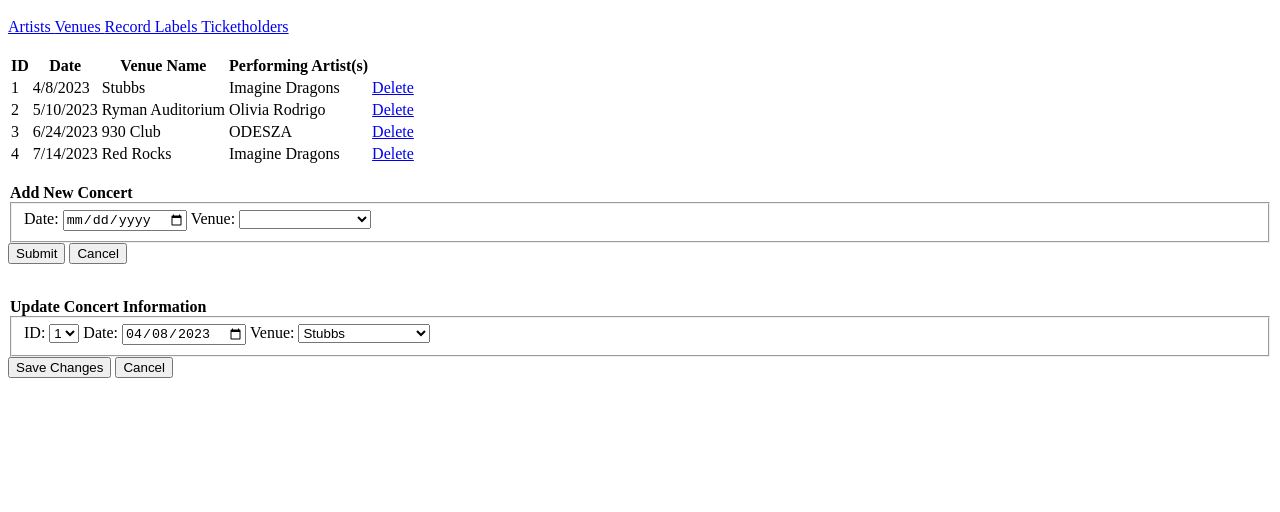
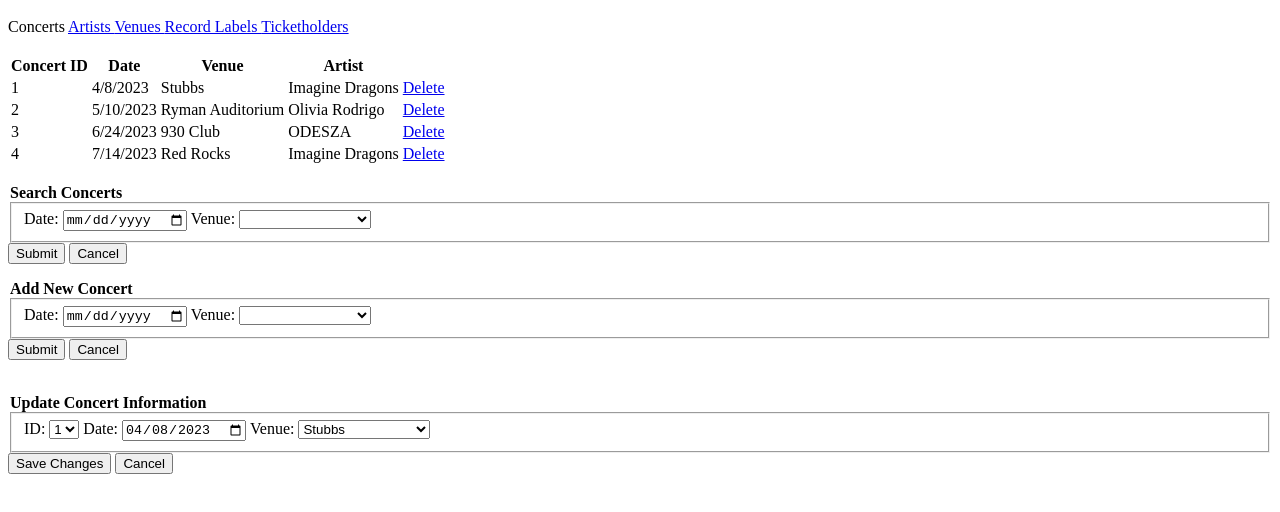
Before and after one commit to derrickpriebe/concertsunlimited, a plain HTML site: page concerts.html in a window 1280 px wide. Shown: the part 48-560 px from the top of the page. Drawn offline with Linux system fonts and the light colour scheme.

Commit message:
Update concerts.html

```diff
--- a/concerts.html
+++ b/concerts.html
@@ -8,6 +8,7 @@
 <h1>Concerts</h1>
 
 <nav>
+    <a> Concerts </a>
     <a href="artists.html"> Artists </a>
     <a href="venues.html"> Venues </a>
     <a href="recordlabels.html"> Record Labels </a>
@@ -20,10 +21,10 @@
 <table>
   <thead>
     <tr>
-        <th>ID</th>
+        <th>Concert ID</th>
         <th>Date</th>
-        <th>Venue Name</th>
-        <th>Performing Artist(s)</th>
+        <th>Venue</th>
+        <th>Artist</th>
     </tr>
   </thead>
   <tbody>
@@ -60,6 +61,26 @@
 </div>
 
 <br />
+
+<div class="search">
+    <form method="POST" id="searchConcert">
+        <legend><strong>Search Concerts</strong></legend>
+        <fieldset>
+            <label for="date"> Date: </label>
+                <input type="date" id="date" name="date">
+            <label for="venue"> Venue: </label>
+                <select id="venue" name="venue" required>
+            	    <option value="0">&nbsp;</option>
+                    <option value="1"> Red Rocks </option>
+                    <option value="2"> Ryman Auditorium </option>
+                    <option value="3"> Stubbs </option>
+                    <option value="4"> 930 Club </option>
+                </select>
+        </fieldset>
+        <button type="submit"> Submit </button>
+        <button> Cancel </button>
+	</form>
+</div>
 
 <div class="create">
     <form method="POST" id="addConcert">
```
